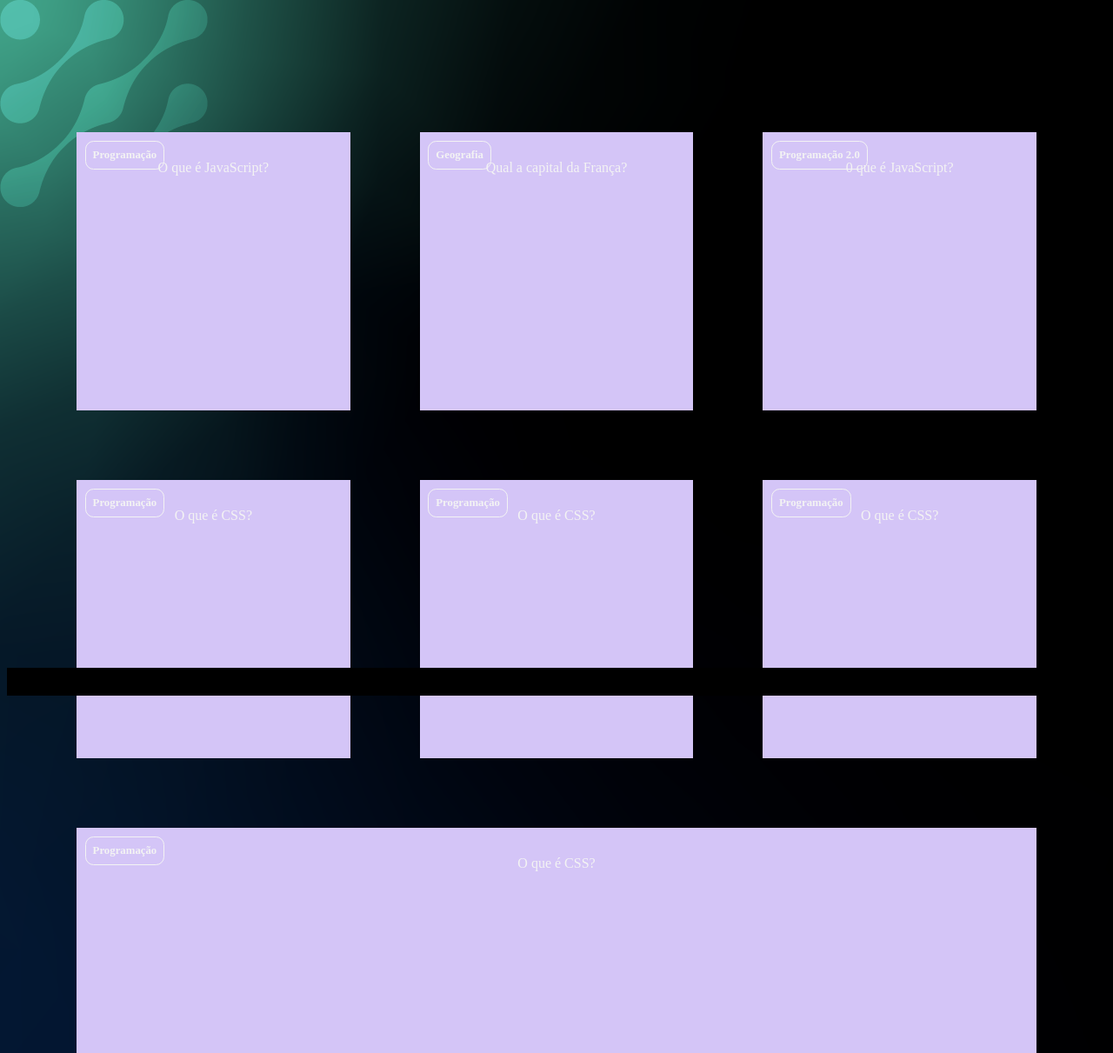
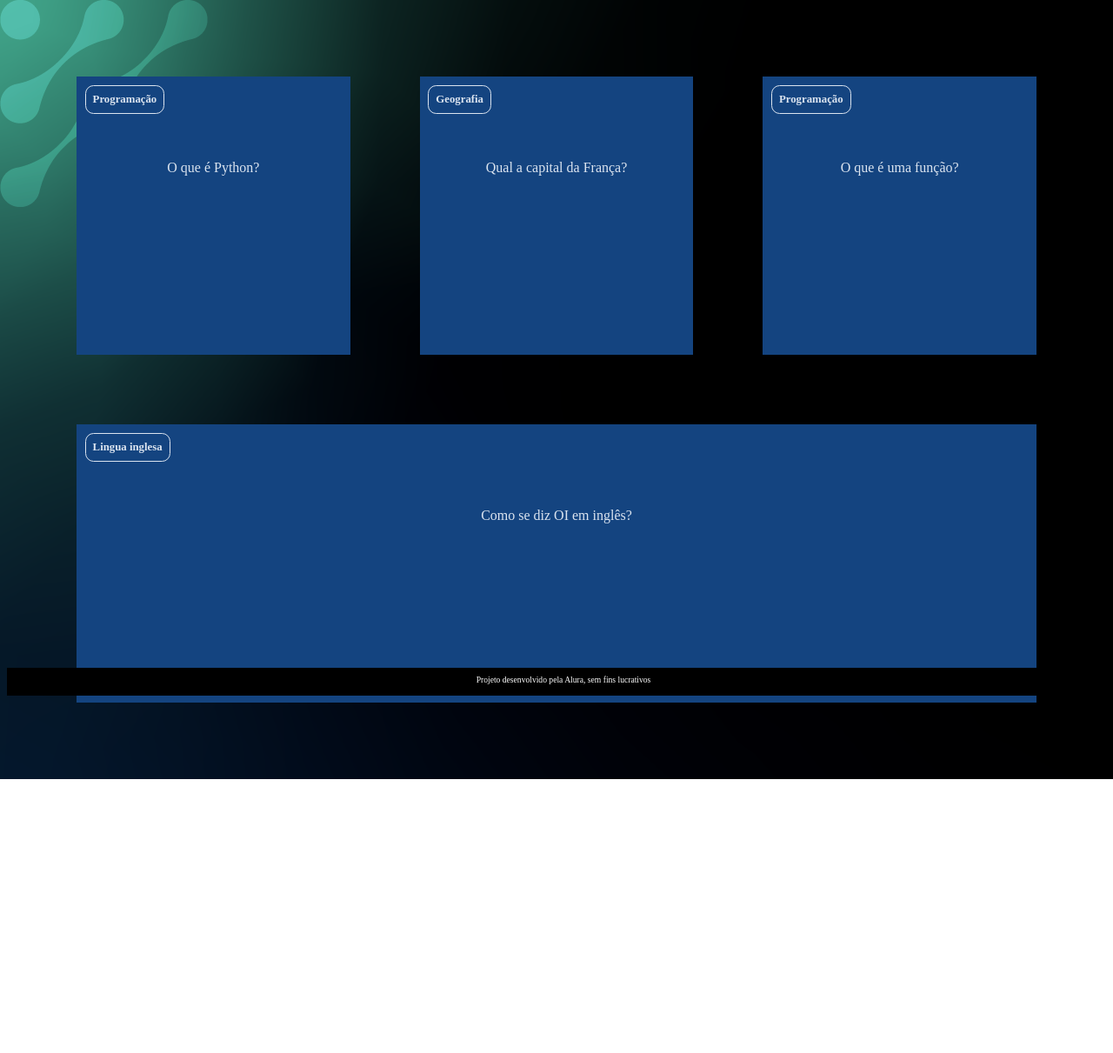
Before and after one commit to micheli24/3-trimestre, a plain HTML site: page index.html in a window 1280 px wide. Shown: the top 1211 px of the page at 87% size. After the commit the page ends 896 px from the top, so only its background shows below. Drawn offline with Linux system fonts and the light colour scheme.

Commit message:
Add files via upload

```diff
--- /dev/null
+++ b/app.js
@@ -0,0 +1,18 @@
+function criaCartao(categoria, pergunta, resposta) {
+    let container = document.getElementById('container')
+    let cartao = document.createElement('article')
+    cartao.className = 'cartao'
+
+    cartao.innerHTML = `
+    <div class="cartao__conteudo">
+    <h3>${categoria}</h3>
+    <div class="cartao__conteudo__pergunta">
+            <p>${pergunta}</p>
+    </div>
+    <div class="cartao__conteudo__resposta">
+            <p>${resposta}</p>
+    </div>
+    </div>
+    `
+    container.appendChild(cartao)
+}
--- a/index.html
+++ b/index.html
@@ -9,7 +9,7 @@
 <body>
     <main>
         <section id="container">
-            <article class="cartao">
+            <!-- <article class="cartao">
                     <div class="cartao__conteudo">
                             <h3>Programação</h3>
                             <div class="cartao__conteudo__pergunta">
@@ -19,77 +19,13 @@
                                     <p>O JavaScript é uma linguagem de programação</p>
                             </div>
                     </div>
-            </article>
-            <article class="cartao">
-                <div class="cartao__conteudo">
-                    <h3>Geografia</h3>
-                    <div class="cartao__conteudo__pergunta">
-                        <p>Qual a capital da França?</p>
-                    </div>
-                    <div class="cartao__conteudo__resposta">
-                        <p>A capital da França é Paris</p>
-                    </div>
-                </div>
-            </article>
-            <article class="cartao">
-                <div class="cartao__conteudo">
-                    <h3>Programação 2.0</h3>
-                    <div class="cartao__conteudo__pergunta">
-                        <p>0 que é JavaScript?</p>
-                    </div>
-                    <div class="cartao__conteudo__resposta">
-                        <p>0 JavaScript é uma linguagem de programação</p>
-                    </div>
-                </div>
-            </article>
-            <article class="cartao">
-                <div class="cartao__conteudo">
-                    <h3>Programação</h3>
-                    <div class="cartao__conteudo__pergunta">
-                        <p>O que é CSS?</p>
-                    </div>
-                    <div class="cartao__conteudo__resposta">
-                    <p>O CSS é uma linguagem de estilização</p>
-                    </div>
-                </div>
-            </article>
-            <article class="cartao">
-                <div class="cartao__conteudo">
-                    <h3>Programação</h3>
-                    <div class="cartao__conteudo__pergunta">
-                        <p>O que é CSS?</p>
-                    </div>
-                    <div class="cartao__conteudo__resposta">
-                    <p>O CSS é uma linguagem de estilização</p>
-                    </div>
-                </div>
-            </article>
-            <article class="cartao">
-                <div class="cartao__conteudo">
-                    <h3>Programação</h3>
-                    <div class="cartao__conteudo__pergunta">
-                        <p>O que é CSS?</p>
-                    </div>
-                    <div class="cartao__conteudo__resposta">
-                    <p>O CSS é uma linguagem de estilização</p>
-                    </div>
-                </div>
-            </article>
-            <article class="cartao">
-                <div class="cartao__conteudo">
-                    <h3>Programação</h3>
-                    <div class="cartao__conteudo__pergunta">
-                        <p>O que é CSS?</p>
-                    </div>
-                    <div class="cartao__conteudo__resposta">
-                    <p>O CSS é uma linguagem de estilização</p>
-                    </div>
-                </div>
-            </article>
+            </article> -->
     </section>
     </main>
     <footer>
         <p>Projeto desenvolvido pela Alura, sem fins lucrativos</p>
     </footer>
+    <script src="app.js"></script>
+    <script src="perguntas.js"></script>
 </body>
 </html>
--- /dev/null
+++ b/perguntas.js
@@ -0,0 +1,22 @@
+criaCartao(
+    'Programação',
+    'O que é Python?',
+    'O Python é uma linguagem de programação'
+)
+
+criaCartao(
+    'Geografia',
+    'Qual a capital da França?',
+    'A capital da França é Paris'
+)
+
+criaCartao(
+    'Programação',
+    'O que é uma função?',
+    'Uma função é um bloco de código que executa alguma tarefa'
+)
+criaCartao(
+    'Lingua inglesa',
+    'Como se diz OI em inglês?',
+    'Oi em ingles é HI (RAI)'
+)
--- a/style.css
+++ b/style.css
@@ -1,7 +1,7 @@
 :root {
-    --text-color: #f3f3f3;
-    --card-front-color: #d4c5f7;
-    --card-back-color: #000000;
+    --text-color: #DBE4EF;
+    --card-front-color: #144480;
+    --card-back-color: #00F4BF;
 }
 
 body {
@@ -11,10 +11,10 @@ body {
 
 #container {
     display: flex;
-     flex-wrap: wrap;
-     justify-content: space-between;
-     padding: 4rem;
-     gap: 3rem;
+    flex-wrap: wrap;
+    justify-content: space-between;
+    padding: 4rem;
+    gap: 3rem;
 }
 
 .cartao {
@@ -65,7 +65,7 @@ body {
     transform: rotateY(180deg);
 }
 
-
+.cartao__conteudo__pergunta,
 .cartao__conteudo__resposta {
     backface-visibility: hidden;
     position: absolute;
@@ -77,9 +77,10 @@ body {
     transform: rotateY(180deg);
 }
 
+
 footer {
     background-color: black;
-    color: rgb(0, 0, 0);
+    color: white;
     position: fixed;
     bottom: 0;
     width: 100%;
```
Lines whose indentation alone changed are shown as unchanged.
